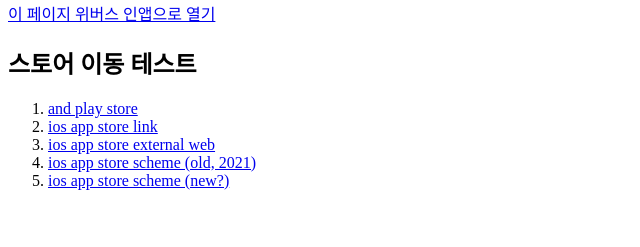
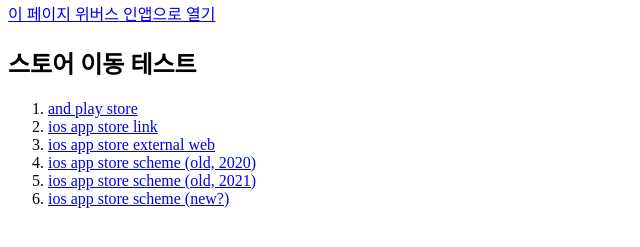
Before and after one commit to junghunbae/static, a plain HTML site: page store.html in a window 1280 px wide. Shown: the part 79-326 px from the top of the page, without its empty margins (0-640 px from the left). Drawn offline with Linux system fonts and the light colour scheme.

Commit message:
Update store.html

```diff
--- a/store.html
+++ b/store.html
@@ -49,6 +49,11 @@
           >
         </li>
         <li>
+          <a href="itms-apps://itunes.apple.com/app/id1456559188"
+            >ios app store scheme (old, 2020)</a
+          >
+        </li>
+        <li>
           <a href="itms-apps://itunes.apple.com/kr/app/apple-store/id1456559188"
             >ios app store scheme (old, 2021)</a
           >
```
